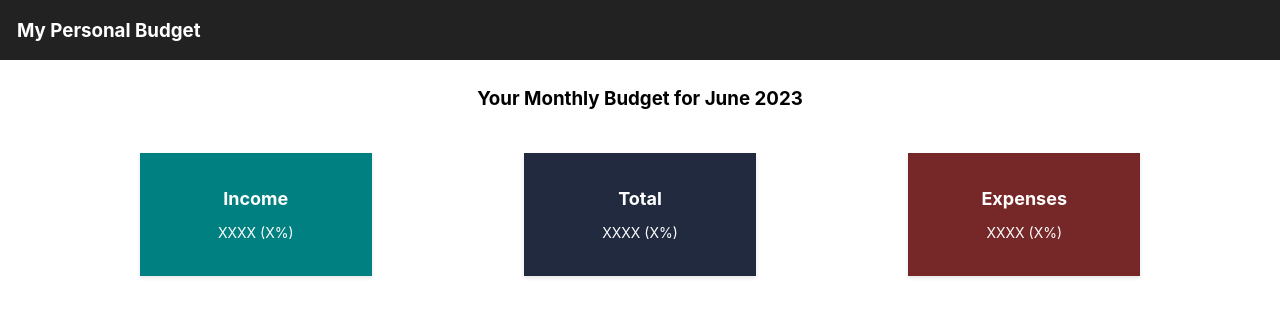
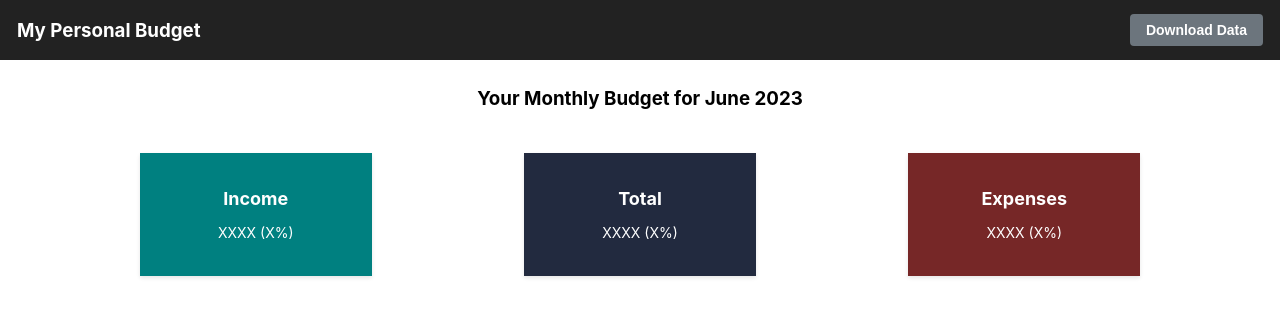
Before and after one commit to nikoladomazetovikj/budgety, a React (Create React App) app: page / in a window 1280 px wide. Shown: the top 316 px of the page. Built offline with nearby package versions, Linux system fonts and the light colour scheme.

Commit message:
feat: custom button component

```diff
--- /dev/null
+++ b/src/UI/Button.js
@@ -0,0 +1,5 @@
+function Button(children) {
+   return  <button type={children.type} className={`${children.styles} button`}>{children.title}</button>
+}
+
+export default Button;
--- a/src/index.css
+++ b/src/index.css
@@ -22,6 +22,11 @@ code {
 
 .container {
   width: 95%;
+}
+
+.align-items-center {
+  display: flex;
+  align-items: center;
 }
 
 .row::after {
@@ -124,6 +129,10 @@ code {
   justify-content: center;
 }
 
+.justify-content-end {
+  justify-content: flex-end;
+}
+
 
 /*colors and backgrounds*/
 .navbar-dark {
@@ -170,3 +179,42 @@ code {
   background-color: #222a3f;
   color: #ffffff;
 }
+
+
+/*buttons*/
+.button {
+  display: inline-block;
+  padding: 8px 16px;
+  font-size: 14px;
+  font-weight: bold;
+  text-align: center;
+  text-decoration: none;
+  border: none;
+  border-radius: 4px;
+  cursor: pointer;
+  transition: background-color 0.3s ease;
+}
+
+.button-primary {
+  background-color: #007bff;
+  color: #ffffff;
+}
+
+.button-secondary {
+  background-color: #6c757d;
+  color: #ffffff;
+}
+
+.button-success {
+  background-color: #28a745;
+  color: #ffffff;
+}
+
+.button-danger {
+  background-color: #dc3545;
+  color: #ffffff;
+}
+
+.button:hover {
+  background-color: #e0e0e0;
+}
--- a/src/layouts/Header.js
+++ b/src/layouts/Header.js
@@ -1,12 +1,15 @@
+import Button from "../UI/Button";
+
 function Header() {
     return (
         <div className='container-fluid navbar-dark'>
             <div className='container'>
-               <div className='row'>
+                <div className='row align-items-center'>
                     <div className='col-6'>
                         <h3 className='nav-title'>My Personal Budget</h3>
                     </div>
-                   <div className='col-6'>
+                    <div className='col-6 d-flex justify-content-end'>
+                        <Button title='Download Data' styles='button-secondary'/>
                     </div>
                 </div>
             </div>
```
Lines whose indentation alone changed are shown as unchanged.
